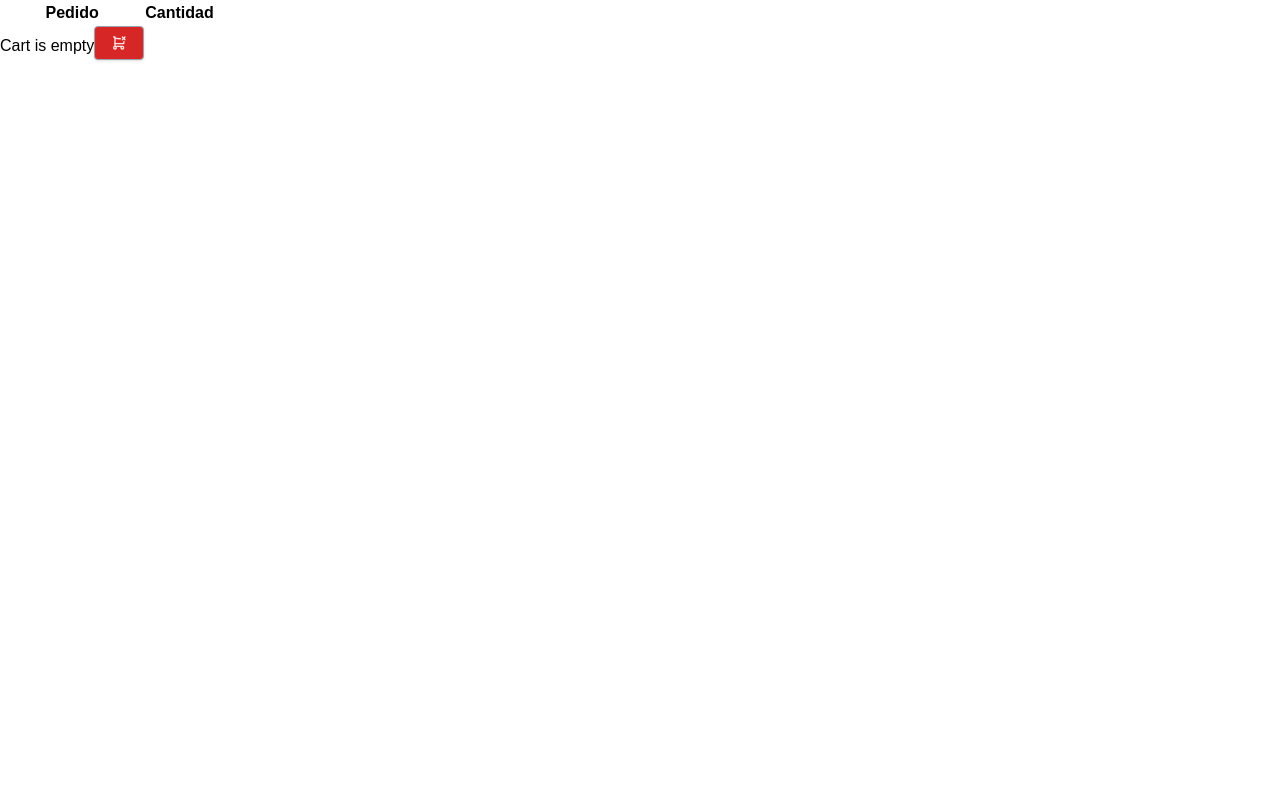
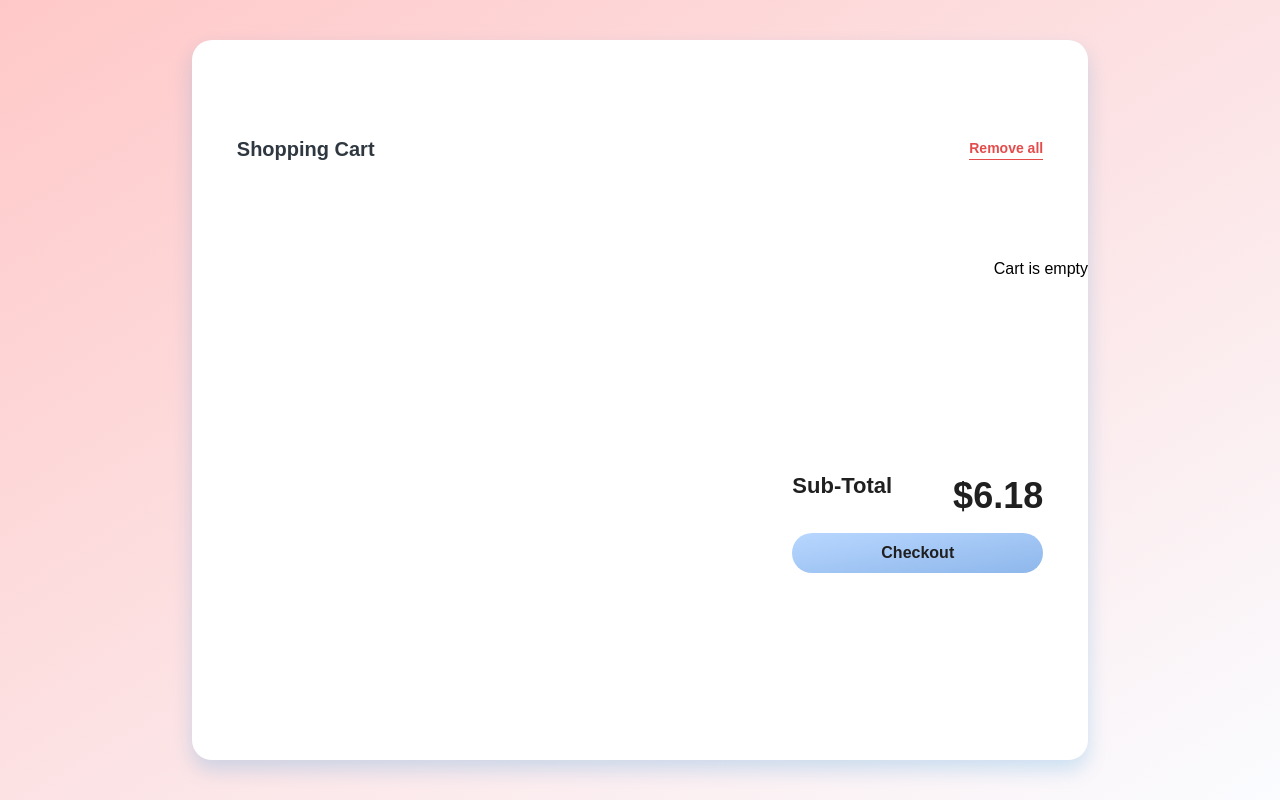
Before and after one commit to nic0q/forkpizzas, a React (Create React App) app: page /checkout in a window 1280 px wide. Built offline with nearby package versions, Linux system fonts and the light colour scheme.

Commit message:
[feat]: Shopping cart page completed

```diff
--- a/src/components/Cart.jsx
+++ b/src/components/Cart.jsx
@@ -3,7 +3,7 @@ import { TbShoppingCartX } from 'react-icons/tb';
 export default function Cart({carte, empty_cart, remove_item}) {
   console.log(carte)
   return (
-    <table  className="table-auto">
+    <table  className="table-auto text-black">
       <thead>
     <tr>
       <th>Pedido</th>
@@ -14,8 +14,8 @@ export default function Cart({carte, empty_cart, remove_item}) {
   <tbody>
       {carte.length !== 0 ? carte.items.map((item) =>
         <tr key={item.id} className="text-start">
-          <td><h6 className="text-xl">{item.name}</h6></td>
-          <td><h6 className="text-xl">{item.quantity}</h6></td>
+          <td><h6 className="text-base">{item.name}</h6></td>
+          <td><h6 className="text-lg">{item.quantity}</h6></td>
           <td><button className="bg-[#d62626] hover:bg-[#fa6161] text-gray-800 font-semibold py-2 px-4 border border-gray-400 rounded shadow" onClick={()=>remove_item(item.id)}>
         <TbShoppingCartX className='text-red-100'/>
       </button></td>
--- a/src/components/Checkout.jsx
+++ b/src/components/Checkout.jsx
@@ -1,20 +1,58 @@
 import { useState } from 'react';
 import remove_from_cart from '../utilities/remove_from_cart';
 import remove_cart from '../utilities/remove_cart';
-import Cart from './Cart';
+import { TbShoppingCartX } from 'react-icons/tb';
+import "../styles/checkout.css"
 
 export default function Checkout() {
   const [cart, setCart] = useState(localStorage.getItem("cart") ? JSON.parse(localStorage.getItem("cart")) : []);
   const empty_cart = () => {
     setCart(remove_cart());
   }
-
   const remove_item = (id) => {
     setCart(remove_from_cart(id))
   }
-
+  const ProductCart = ({name, quantity, price = 100, img, id}) =>{
+    return <div class="Cart-Items flex">
+        <div class="image-box">
+          <img alt = "Product" src={img} style={{height:"120px"}} />
+        </div>
+        <div class="about">
+          <h1 class="title">{name}</h1>
+        </div>
+        <div class="counter">
+          <div class="btn" onClick={()=>remove_item(id)}>-</div>
+          <div class="count">{quantity}</div>
+          <div class="btn">+</div>
+        </div>
+        <div class="prices">
+          <div class="amount">{price}</div>
+          <div class="remove"><u>Remove</u></div>
+        </div>
+        <TbShoppingCartX className='text-red-100'/>
+    </div>
+  }
   console.log(cart)
   return (
-    <Cart carte = {cart} empty_cart = {empty_cart} remove_item = {remove_item}></Cart>
+    <div class="body">
+      <div class="CartContainer grid justify-items-end">
+        <div class="Header">
+        	<h3 class="Heading">Shopping Cart</h3>
+        	<h5 class="Action" onClick={empty_cart}>Remove all</h5>
+        </div>
+
+        {cart.length !== 0 ? cart.items.map((item) =>
+        <ProductCart name = {item.name} quantity = {item.quantity} img = {item.img} id = {item.id}/>): "Cart is empty"}
+         	<div class="checkout">
+         	<div class="total">
+         	<div>
+         	 	<div class="Subtotal">Sub-Total</div>
+         	 	{cart.length !== 0 ? <div class="items">{cart.items.length} Items </div> : ""}
+         	</div>
+         	<div class="total-amount">$6.18</div>
+         	</div>
+         	<button class="button">Checkout</button></div>
+      </div>
+    </div>
   )
 }
--- a/src/components/FoodCard.jsx
+++ b/src/components/FoodCard.jsx
@@ -1,13 +1,13 @@
 import { BsFillCartPlusFill } from 'react-icons/bs';
 
-export default function FoodCard({name, ingredients = [], add, img}) {
+export default function FoodCard({name, ingredients = [], add, img, size}) {
   return (
-    <div className="flex-row rounded-lg border-2 text-center m-4 w-48">
-      <img alt="pizza" src={img}></img>
-      <h2 className="text-2xl font-bold" color="black">{name}</h2>
-      {ingredients.map((ingredient) => <span key = {ingredient} className="text-xs">{ingredient + " "}</span>)}
+    <div className={"flex-row rounded-lg border-2 text-center m-2 pb-2 bg-gray-300 "+size}>
+      <img className={size} alt="pizza" src={img}></img>
+      <h2 className="text-sm font-bold pt-2" color="black">{name}</h2>
+      {ingredients.map((ingredient) => <span key = {ingredient} className="text-xs font-sans">{ingredient + " "}</span>)}
       <div>
-      <button onClick={add} className="bg-[#42bb42] hover:bg-[#5ac95a] text-gray-800 font-semibold py-2 px-4 border border-gray-400 rounded shadow">
+      <button onClick={add} className="bg-[#42bb42] hover:bg-[#5ac95a] text-gray-800 font-semibold py-2 mt-2 px-4 border border-gray-400 rounded shadow">
         <BsFillCartPlusFill className="text-white"/>
       </button></div>
     </div>
--- a/src/components/Menu.jsx
+++ b/src/components/Menu.jsx
@@ -6,13 +6,12 @@ import { useNavigate  } from "react-router-dom";
 import Cart from "./Cart";
 import remove_cart from '../utilities/remove_cart';
 import remove_from_cart from '../utilities/remove_from_cart';
-import { BsFillCartPlusFill } from 'react-icons/bs';
 
 export default function Menu() {
   const navigate = useNavigate()
   const [cart, setCart] = useState(localStorage.getItem("cart") ? JSON.parse(localStorage.getItem("cart")) : []);
-  const add = (name, id, ingredients = []) => {
-    setCart(add_to_cart({name, ingredients, id}));
+  const add = (name, id, img, ingredients = []) => {
+    setCart(add_to_cart({name, ingredients, id, img}));
   }
   const empty_cart = () => {
     setCart(remove_cart());
@@ -22,22 +21,22 @@ export default function Menu() {
   }
 
   return (
-    <div className="flex bg-black text-white w-full justify-center">
+    <div className="flex bg-white text-black justify-center w-full h-screen">
       <div className="flex flex-col">
         <div className="flex flex-row justify-center">
-          {products.Pizzas.map((pizza) => <FoodCard key={pizza.id} id = {pizza.id} name={pizza.name} ingredients={pizza.ingredients} img = {pizza.img} add = {()=>add(pizza.name, pizza.id, pizza.ingredients)}/>)}
+          {products.Pizzas.map((pizza) => <FoodCard key={pizza.id} id = {pizza.id} name={pizza.name} ingredients={pizza.ingredients} img = {pizza.img} add = {()=>add(pizza.name, pizza.id, pizza.img,pizza.ingredients)} size = {"w-64"}/>)}
         </div>
         <div className="flex flex-row justify-center">
-          {products.Bebidas.map((item) => <FoodCard key={item.id} id = {item.id} name={item.name} img={item.img} add = {()=>add(item.name, item.id)}/>)}
+          {products.Bebidas.map((item) => <FoodCard key={item.id} id = {item.id} name={item.name} img={item.img} add = {()=>add(item.name, item.id,item.img)} size = {"w-48"}/>)}
         </div>
         <div className="flex flex-row justify-center">
-          {products.Complements.map((item) => <FoodCard key={item.id} id = {item.id} name={item.name} img={item.img} add = {()=>add(item.name, item.id)}/>)}
+          {products.Complements.map((item) => <FoodCard key={item.id} id = {item.id} name={item.name} img={item.img} add = {()=>add(item.name, item.id,item.img)} size = {"w-48"}/>)}
         </div>
       </div>
       <div>
         <Cart carte = {cart} empty_cart = {empty_cart} remove_item = {remove_item}></Cart>
-        <button onClick={()=>navigate("/checkout")} className="bg-[#42bb42] hover:bg-[#5ac95a] text-gray-800 font-semibold py-2 px-4 border border-gray-400 rounded shadow">
-          <BsFillCartPlusFill className="text-gray-800"/>
+        <button onClick={()=>navigate("/checkout")} className="bg-[#42bb42] hover:bg-[#5ac95a] text-gray-100 font-semibold py-2 px-4 border border-gray-400 rounded shadow">
+          Ver Carrito
         </button>
       </div>
     </div>
--- a/src/index.css
+++ b/src/index.css
@@ -1,8 +1,8 @@
 @tailwind base;
 @tailwind components;
 @tailwind utilities;
+@import url('https://fonts.cdnfonts.com/css/marvelan');
 body {
   margin: 0;
-  font-family: 'Alumni Sans Pinstripe', sans-serif;
-  font-family: 'Signika Negative', sans-serif;
+  font-family: 'Marvelan', sans-serif;
 }
--- /dev/null
+++ b/src/styles/checkout.css
@@ -0,0 +1,181 @@
+.body{
+	margin: 0;
+	padding: 0;
+	background: linear-gradient(to bottom right, #ffc8c8, #FAFCFF);
+	height: 100vh;
+	display: flex;
+	justify-content: center;
+	align-items: center;
+}
+
+.CartContainer{
+	width: 70%;
+	height: 90%;
+	background-color: #ffffff;
+    border-radius: 20px;
+    box-shadow: 0px 10px 20px #1687d933;
+}
+
+.Header{
+	margin: auto;
+	width: 90%;
+	height: 15%;
+	display: flex;
+	justify-content: space-between;
+	align-items: center;
+}
+
+.Heading{
+	font-size: 20px;
+	font-family: 'Marvelan', sans-serif;
+	font-weight: 700;
+	color: #2F3841;
+}
+
+.Action{
+	font-size: 14px;
+	font-family: 'Marvelan', sans-serif;
+	font-weight: 600;
+	color: #E44C4C;
+	cursor: pointer;
+	border-bottom: 1px solid #E44C4C;
+}
+
+.Cart-Items{
+	margin: auto;
+	width: 90%;
+	height: 30%;
+	display: flex;
+	justify-content: space-between;
+	align-items: center;
+}
+.image-box{
+	width: 15%;
+	text-align: center;
+}
+.about{
+	height: 100%;
+	width: 40%;
+}
+.title{
+	padding-top: 10px;
+	line-height: 10px;
+	font-size: 32px;
+	font-family: 'Marvelan', sans-serif;
+	font-weight: 800;
+	color: #202020;
+}
+.subtitle{
+	line-height: 10px;
+	font-size: 18px;
+	font-family: 'Marvelan', sans-serif;
+	font-weight: 600;
+	color: #909090;
+}
+
+.counter{
+	width: 15%;
+	display: flex;
+	justify-content: space-between;
+	align-items: center;
+}
+.btn{
+	width: 40px;
+	height: 40px;
+	border-radius: 50%;
+	background-color: #d9d9d9;
+	display: flex;
+	justify-content: center;
+	align-items: center;
+	font-size: 20px;
+	font-family: 'Marvelan', sans-serif;
+	font-weight: 900;
+	color: #202020;
+	cursor: pointer;
+}
+.count{
+	font-size: 20px;
+	font-family: 'Marvelan', sans-serif;
+	font-weight: 600;
+	color: #202020;
+}
+
+.prices{
+	height: 100%;
+	text-align: right;
+}
+.amount{
+	padding-top: 20px;
+	font-size: 26px;
+	font-family: 'Marvelan', sans-serif;
+	font-weight: 800;
+	color: #202020;
+}
+.save{
+	padding-top: 5px;
+	font-size: 14px;
+	font-family: 'Marvelan', sans-serif;
+	font-weight: 600;
+	color: #1687d9;
+	cursor: pointer;
+}
+.remove{
+	padding-top: 5px;
+	font-size: 14px;
+	font-family: 'Marvelan', sans-serif;
+	font-weight: 600;
+	color: #E44C4C;
+	cursor: pointer;
+}
+
+.pad{
+	margin-top: 5px;
+}
+
+hr{
+	width: 66%;
+	float: right;
+	margin-right: 5%;
+}
+.checkout{
+	float: right;
+	margin-right: 5%;
+	width: 28%;
+}
+.total{
+	width: 100%;
+	display: flex;
+	justify-content: space-between;
+}
+.Subtotal{
+	font-size: 22px;
+	font-family: 'Marvelan', sans-serif;
+	font-weight: 700;
+	color: #202020;
+}
+.items{
+	font-size: 16px;
+	font-family: 'Open Sans';
+	font-weight: 500;
+	color: #909090;
+	line-height: 10px;
+}
+.total-amount{
+	font-size: 36px;
+	font-family: 'Marvelan', sans-serif;
+	font-weight: 900;
+	color: #202020;
+}
+.button{
+	margin-top: 10px;
+	width: 100%;
+	height: 40px;
+	border: none;
+	background: linear-gradient(to bottom right, #B8D7FF, #8EB7EB);
+	border-radius: 20px;
+	cursor: pointer;
+	font-size: 16px;
+	font-family: 'Marvelan', sans-serif;
+	font-weight: 600;
+	color: #202020;
+}
```
